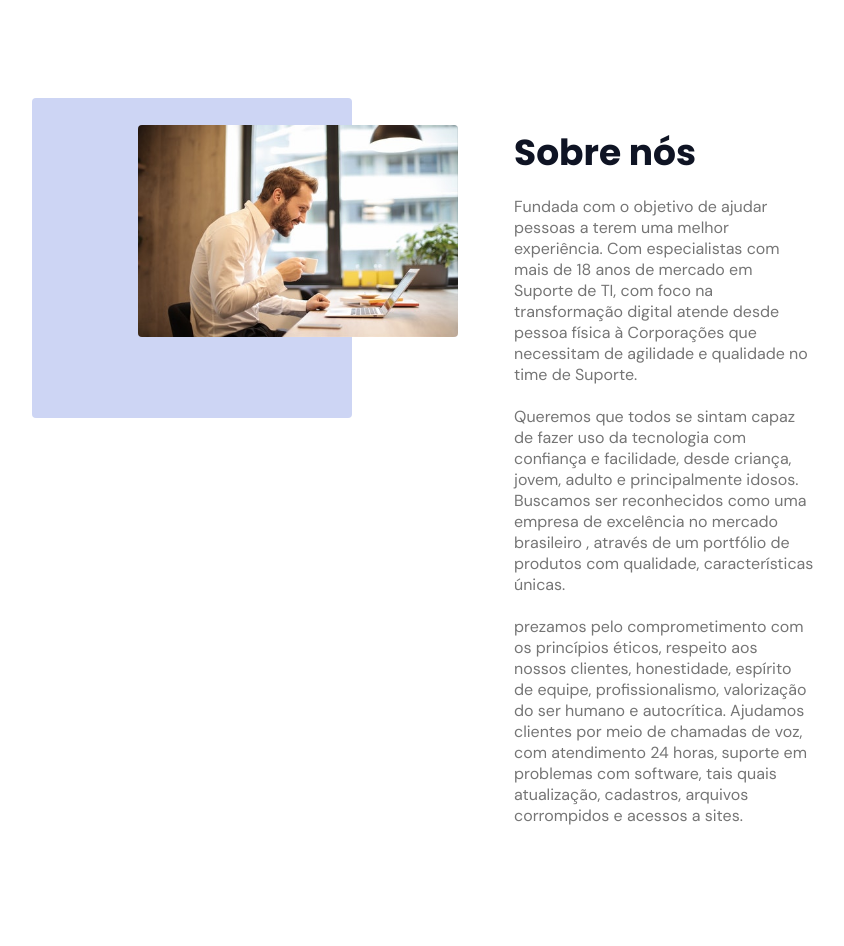
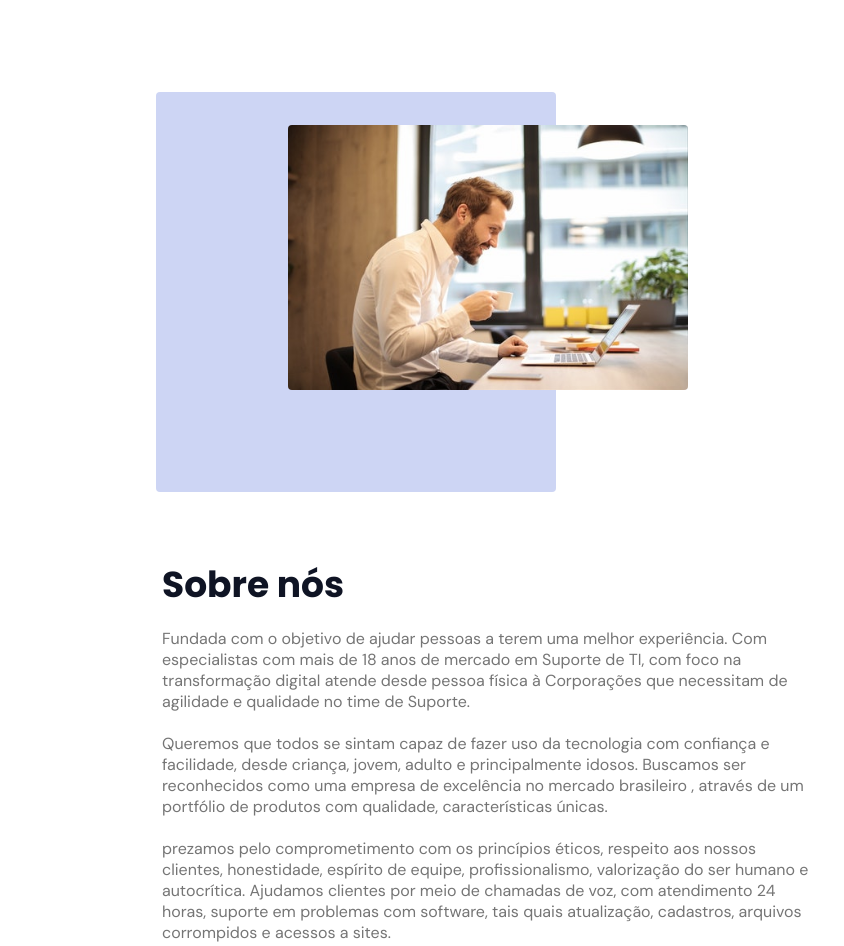
Before and after one commit to JoseAlbertoRodrigues/VirtualHelpers, a plain HTML site: page index.html in a window 1280 px wide. Shown: the part 720-1666 px from the top of the page, without its empty margins (152-996 px from the left). Drawn offline with nearby package versions, Linux system fonts and the light colour scheme; files whose address does not match are found by name.

Commit message:
image
melhorando imagem da sessão sobre.

```diff
--- a/style.css
+++ b/style.css
@@ -909,12 +909,14 @@ footer .social a:hover {
   /* About */
   #about .container {
     margin: 0 auto;
-    grid-auto-flow: column;
+    grid-auto-flow: row;
   }
 
   #about .image {
-    width: 20rem;
-    height: 20rem;
+    width: 25rem;
+    height: 25rem;
+    margin: auto;
+    margin-right: auto;
   }
 
   #about .image .text {
```
